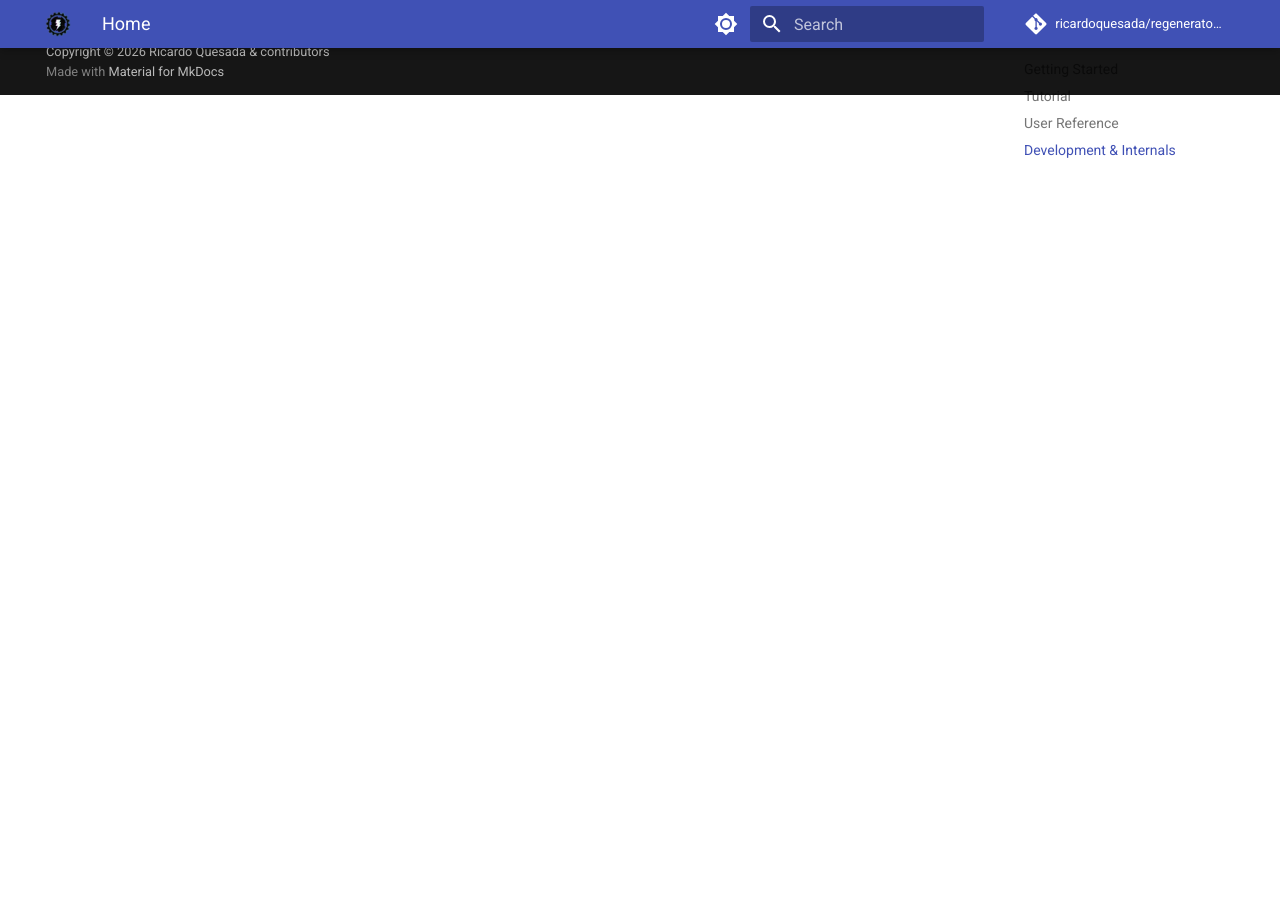
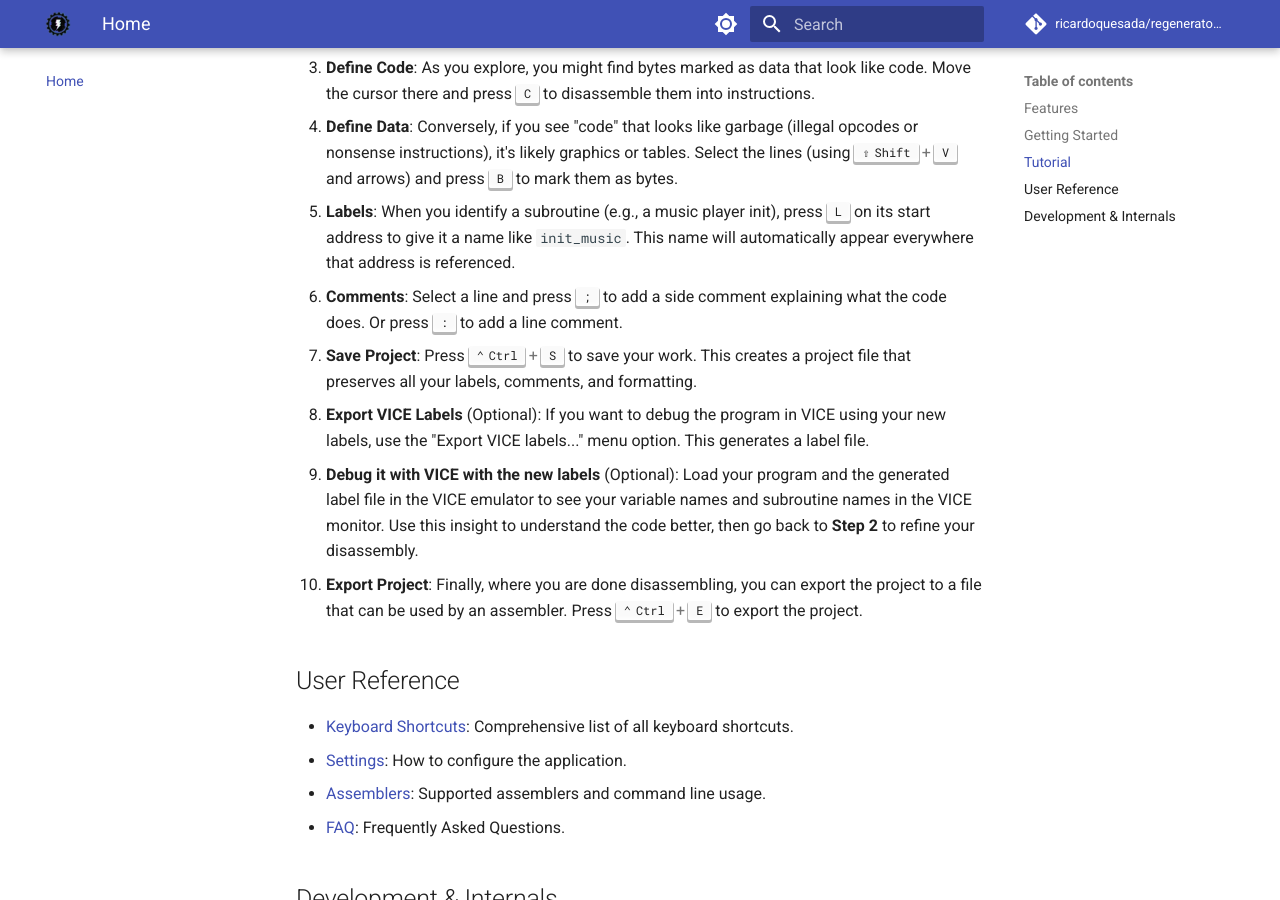
Before and after one commit to ricardoquesada/regenerator2000, an MkDocs documentation site: the page built from docs/index.md, in a window 1280 px wide and 900 px high, scrolled down 2426 px. Built offline with MkDocs 1.6.1 and Material for MkDocs 9.7.7, drawn with Linux system fonts in a browser that asks for light colours; comment, search, counter and statistics services are not loaded; before the commit the page ends 2521 px from its top, so only the background shows below that; some of the changed text lies outside the part shown.

Commit message:
tutorial index updated with new content and graphics

````diff
--- a/docs/index.md
+++ b/docs/index.md
@@ -26,7 +26,21 @@
 
 ## Tutorial
 
-This short guide walks you through a typical reverse-engineering session with Regenerator 2000.
+A typical Regenerator 2000 workflow looks like the following:
+
+```mermaid
+flowchart TD
+    S1[1. Load File] --> S2[2. Explore]
+    S2 --> S3[3-6. Define Code, Data, Labels, Comments, etc.]
+    S3 --> S7[7. Save Project]
+    S3 --> S2
+    S7 --> Q{Debug?}
+    Q -- No --> S10[10. Export Project]
+    Q -- Yes --> S8[8. Export VICE Labels]
+    S8 --> S9[9. Debug in VICE]
+    S9 --> S2
+    S10 --> Done[Assemble it, patch it, etc.]
+```
 
 1.  **Load a file**: Start by loading a program:
     ```bash
@@ -45,7 +59,12 @@
     Or press ++colon++ to add a line comment.
 7.  **Save Project**: Press ++ctrl+s++ to save your work. This creates a project file
     that preserves all your labels, comments, and formatting.
-8.  **Export Project**: Finally, where you are done disassembling, you can export the project
+8.  **Export VICE Labels** (Optional): If you want to debug the program in VICE using your new labels,
+    use the "Export VICE labels..." menu option. This generates a label file.
+9.  **Debug it with VICE with the new labels** (Optional): Load your program and the generated label file in the VICE emulator
+    to see your variable names and subroutine names in the VICE monitor. Use this insight to understand the code better,
+    then go back to **Step 2** to refine your disassembly.
+10. **Export Project**: Finally, where you are done disassembling, you can export the project
     to a file that can be used by an assembler. Press ++ctrl+e++ to export the project.
 
 ## User Reference
````
